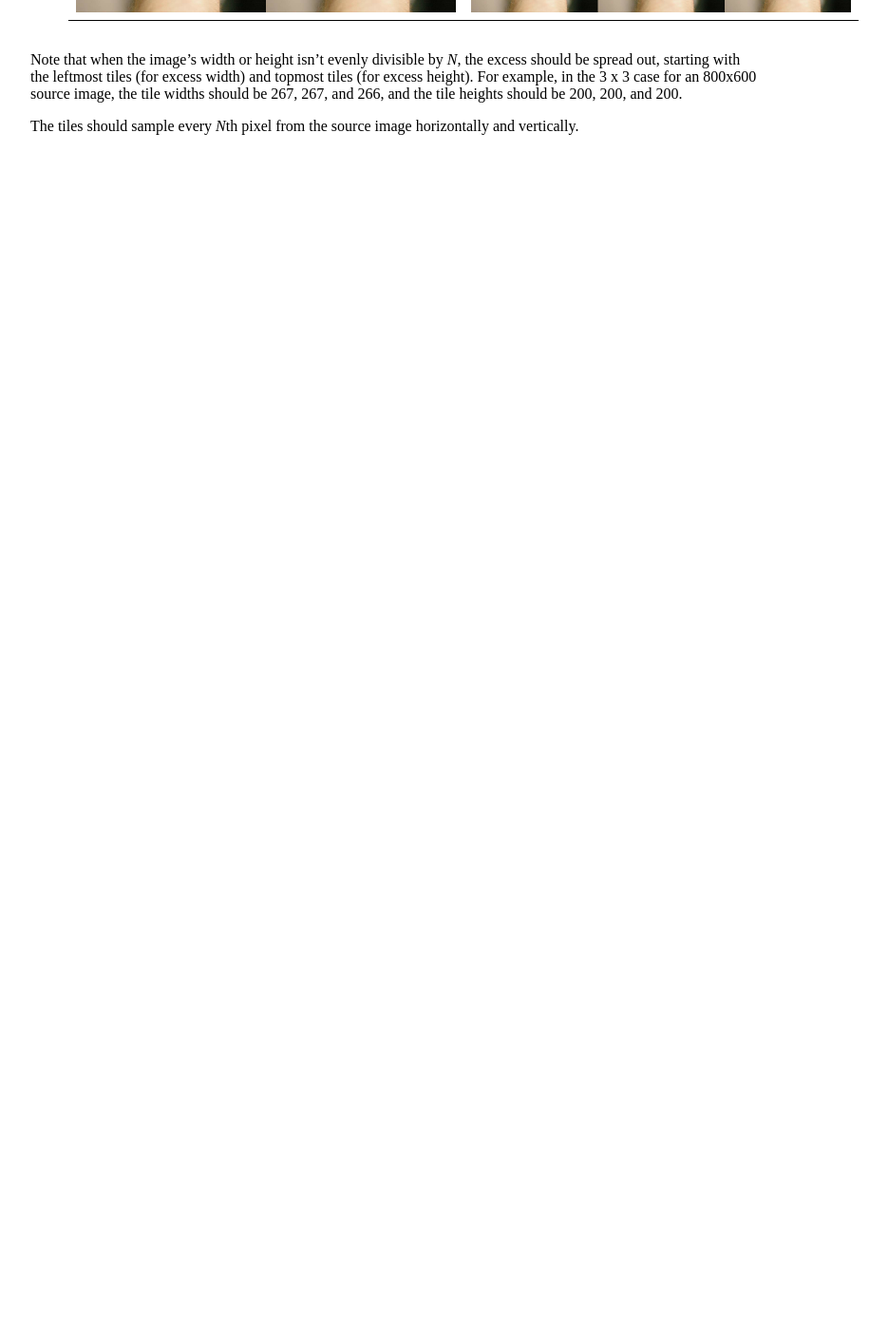
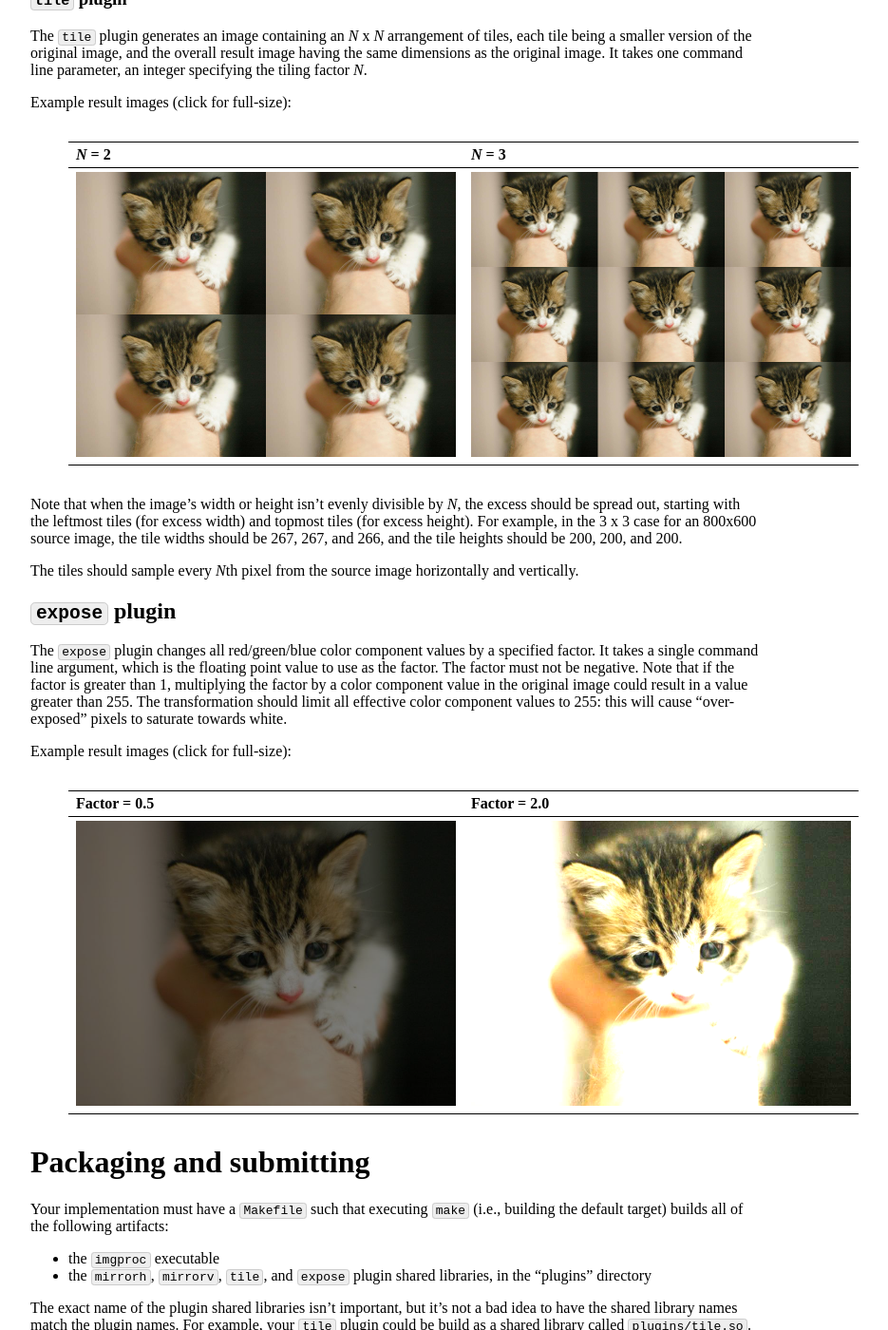
Before and after one commit to jhucsf/spring2020, a Jekyll site: the page built from assign/assign04.md, in a window 1280 px wide and 1400 px high, scrolled down 6224 px. Shown: the whole window at 95% size, without its empty margins (224-1159 px from the left). Built offline with Jekyll 4.4.1, drawn with Linux system fonts in a browser that asks for light colours; before the commit the page ends 6398 px from its top, so only the background shows below that; some of the changed text lies outside the part shown.

Commit message:
assignment 4 ready to release!

````diff
--- a/assign/assign04.md
+++ b/assign/assign04.md
@@ -18,7 +16,8 @@ Your grade will be determined as follows:
 * Driver program (`imgproc`): 40%
 * `mirrorh` plugin: 10%
 * `mirrorv` plugin: 10%
-* `tile` plugin: 20%
+* `tile` plugin: 10%
+* `expose` plugin: 10%
 * Packaging: 10%
 * Design and coding style: 10%
 
@@ -90,32 +89,41 @@ If `imgproc` is invoked with the `list` command, it should print the names and d
 
 ```
 $ ./imgproc list
-Loaded 4 plugin(s)
+Loaded 5 plugin(s)
  mirrorh: mirror image horizontally
  mirrorv: mirror image vertically
   swapbg: swap blue and green color component values
     tile: tile source image in an NxN arrangement
+  expose: adjust the intensity of all pixels
 ```
 
-The `list` command should produce one line of output per loaded plugin, as shown above.  You should use the exact description text shown above for your implementations of the `mirrorh`, `mirrorv`, and `tile` plugins.  The ordering of the output lines is not important.
+The `list` command should produce one line of output per loaded plugin, as shown above.  You should use the exact description text shown above for your implementations of the `mirrorh`, `mirrorv`, `tile`, and `expose` plugins.  The ordering of the output lines is not important.
 
 If `imgproc` is invoked with the `exec` command, it should use the named image plugin to transform a specified source image into a named destination image.  For example, here is a possible invocation to execute the `swapbg` plugin on `data/kitten.png` to produce the output file `kitten_swapbg.png`:
 
 ```
-$ ./imgproc exec swapbg data/kitten.png kitten_swapbg.png
+./imgproc exec swapbg data/kitten.png kitten_swapbg.png
 ```
 
 The `tile` plugin requires a single command line argument (following the name of the output file), which is an integer specifying the tiling factor.  Example invocation:
 
 ```
-$ ./imgproc exec tile data/kitten.png kitten_tile_3.png 3
+./imgproc exec tile data/kitten.png kitten_tile_3.png 3
+```
+
+The `expose` plugin requires a single command line argument (following the name of the output file), which is a floating point value specifying the expose factor. Example invocation:
+
+```
+./imgproc exec expose data/kitten.png kitten_exp_0.5.png 0.5
 ```
 
 ### Hints and specifications for the driver program
 
+**Very important**: Your driver program must *not* implement any of the image transformations. All of the image transformations must be implemented within the plugin shared libraries.
+
 The main challenges for implementing the driver program are discovering which plugins are available, loading them, and getting pointers to the plugin API functions for each plugin.
 
-To discover which plugins are available, the driver program should first determine which directory contains the plugin shared libraries.  If an environment variable called `PLUGIN_DIR` is set, the driver program should assume it contains the pathname of the plugin directory.  Otherwise, it should assume that the plugin shared libraries are in the `./plugins` directory (i.e., the `plugins` subdirectory of the directory the driver program is running it.)
+To discover which plugins are available, the driver program should first determine which directory contains the plugin shared libraries.  If an environment variable called `PLUGIN_DIR` is set, the driver program should assume it contains the pathname of the plugin directory.  (Use the [getenv](https://linux.die.net/man/3/getenv) function to check whether this environment variable is set.)  Otherwise, it should assume that the plugin shared libraries are in the `./plugins` directory (i.e., the `plugins` subdirectory of the directory the driver program is running it.)
 
 Once the driver program has determined the plugin directory, it should use the [opendir](https://linux.die.net/man/3/opendir), [readdir](https://linux.die.net/man/3/readdir), and [closedir](https://linux.die.net/man/3/closedir) functions to find all of the files in the plugin directory which end in the `.so` file extension.  Each such file should be assumed to be an image plugin shared library.
 
@@ -131,7 +139,11 @@ struct Plugin {
 };
 ```
 
-Once the driver program has discovered and loaded the plugins, it should determine which command was specified, and carry out the command.  The `list` command should iterate through the plugins and use the `get_plugin_name` and `get_plugin_desc` commands to get the name and short description of each available plugin.  The `exec` command should load the specified input image (using `img_read_png`), pass any command line arguments (past the input and output filenames) to the plugin's `parse_arguments` function to produce an argument object, call the plugin's `transform_image` function to perform the image transformation (passing the argument object returned by `parse_arguments`), and then save the resulting image to the named output file (using `img_write_png`).
+Once the driver program has discovered and loaded the plugins, it should determine which command was specified, and carry out the command.
+
+The `list` command should iterate through the plugins and use the `get_plugin_name` and `get_plugin_desc` commands to get the name and short description of each available plugin.
+
+The `exec` command should find a plugin whose name matches the specified plugin name, load the specified input image (using `img_read_png`), pass any command line arguments (past the input and output filenames) to the plugin's `parse_arguments` function to produce an argument object, call the plugin's `transform_image` function to perform the image transformation (passing the argument object returned by `parse_arguments`), and then save the resulting image to the named output file (using `img_write_png`).
 
 **Important**: The driver program must contain the functions defined in `image.c` and `pnglite.c`.  Also:
 
@@ -154,13 +166,24 @@ gcc -g -Wall -Wextra -pedantic -std=gnu99 -fPIC -c pnglite.c -o pnglite.o
 gcc -export-dynamic -o imgproc imgproc.o image.o pnglite.o -lz -ldl
 ```
 
+### Error handling
+
+In any situation where the driver program cannot complete sucessfully, it should print an error message and exit with a non-zero exit code.  Examples of situations that are errors include:
+
+* Missing or invalid command line arguments
+* Unknown command name
+* An image processing plugin can't be loaded
+* A required API function can't be found within a loaded plugin
+* A memory allocation error occurred
+
 ## Image plugins
 
-An *image plugin* is Linux a shared library defining a set of API functions implementing an image transformation.  You are responsible for implementing three image plugins:
+An *image plugin* is a Linux shared library defining four specific API functions.  You are responsible for implementing four image plugins:
 
 * `mirrorh`
 * `mirrorv`
 * `tile`
+* `expose`
 
 The header file `image_plugin.h` defines the functions that each image plugin must implement:
 
@@ -226,6 +249,50 @@ Note that when the image's width or height isn't evenly divisible by *N*, the ex
 
 The tiles should sample every *N*th pixel from the source image horizontally and vertically.
 
+## `expose` plugin
+
+The `expose` plugin changes all red/green/blue color component values by a specified factor. It takes a single command line argument, which is the floating point value to use as the factor.  The factor must not be negative.  Note that if the factor is greater than 1, multiplying the factor by a color component value in the original image could result in a value greater than 255.  The transformation should limit all effective color component values to 255: this will cause "over-exposed" pixels to saturate towards white.
+
+Example result images (click for full-size):
+
+> Factor = 0.5 | Factor = 2.0
+> ------------ | ------------
+> <a href="img/kitten_exp_0.5.png"><img alt="kitten exposed 0.5" src="img/kitten_exp_0.5.png" style="width:400px;"></a> | <a href="img/kitten_exp_2.0.png"><img alt="kitten exposed 2.0" src="img/kitten_exp_2.0.png" style="width:400px;"></a>
+
+# Packaging and submitting
+
+Your implementation must have a `Makefile` such that executing `make` (i.e., building the default target) builds all of the following artifacts:
+
+* the `imgproc` executable
+* the `mirrorh`, `mirrorv`, `tile`, and `expose` plugin shared libraries, in the "plugins" directory
+
+The exact name of the plugin shared libraries isn't important, but it's not a bad idea to have the shared library names match the plugin names.  For example, your `tile` plugin could be build as a shared library called `plugins/tile.so`.
+
+Your `Makefile`'s `clean` target should delete all executables and shared libraries.
+
+Submit all of the source files and header files needed by your driver program and plugin implementations, along with your `Makefile`, in a single zipfile.  For example, your command to produce the zipfile might looks like the following:
+
+```
+$ zip -9r solution.zip Makefile *.c *.h
+  adding: Makefile (deflated 51%)
+  adding: demo.c (deflated 47%)
+  adding: expose.c (deflated 58%)
+  adding: image.c (deflated 69%)
+  adding: imgproc.c (deflated 69%)
+  adding: mirrorh.c (deflated 53%)
+  adding: mirrorv.c (deflated 55%)
+  adding: pnglite.c (deflated 76%)
+  adding: swapbg.c (deflated 51%)
+  adding: tile.c (deflated 63%)
+  adding: image.h (deflated 57%)
+  adding: image_plugin.h (deflated 56%)
+  adding: pnglite.h (deflated 63%)
+```
+
+A reference `Makefile` is provided: [Makefile](assign04/Makefile).  You may use or adapt this `Makefile` if you choose to.
+
+Submit your zipfile to [Gradescope](https://www.gradescope.com/) as **Assignment4**.
+
 <!--
 vim:wrap linebreak nolist:
 -->
````
Also changed, not shown: other parts of assign/assign04.md (+2 -4 lines), assignments.md (+1 -1 lines), index.md (+1 -0 lines), assign/img/kitten_exp_0.5.png (added), assign/img/kitten_exp_2.0.png (added), 2 other files.
